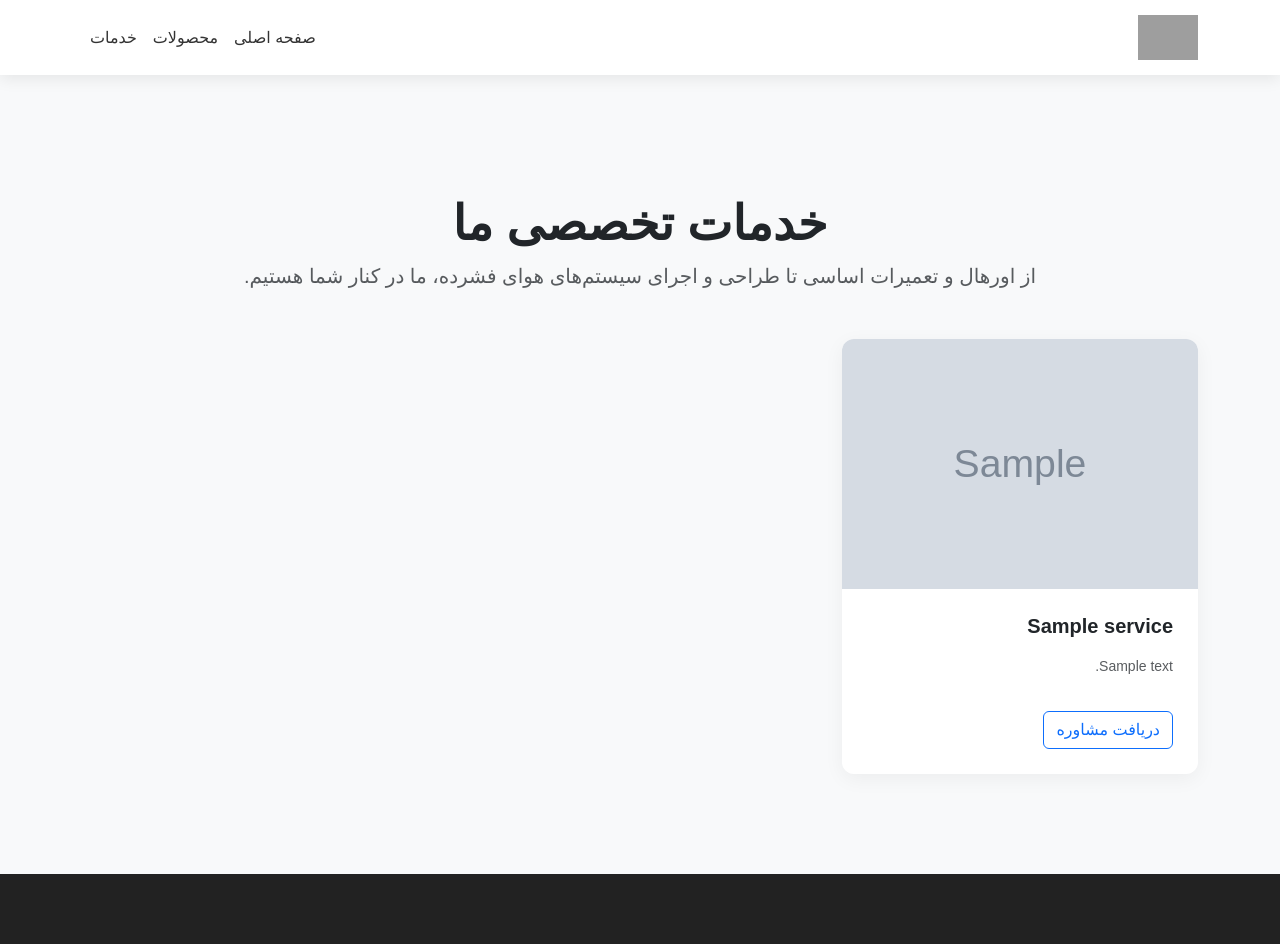
After one commit to SaeidAvani/Pishkar-sanat-website, a Django app: page /services/ in a window 1280 px wide. The commit adds this page. Run offline with Django 5.2, Linux system fonts and the light colour scheme; tables that the repository leaves empty hold one stand-in row (values such as "Sample post"); grey boxes marked "Sample" are stand-in pictures; some web fonts are replaced; grey boxes are pictures that could not be loaded.

Commit message:
Create services page

```diff
--- a/catalog/templates/catalog/home.html
+++ b/catalog/templates/catalog/home.html
@@ -135,7 +135,7 @@
                 <ul class="navbar-nav ms-auto align-items-center">
                     <li class="nav-item"><a class="nav-link" href="{% url 'home' %}">صفحه اصلی</a></li>
                     <li class="nav-item"><a class="nav-link" href="#products">محصولات</a></li>
-                    <li class="nav-item"><a class="nav-link" href="#services">خدمات و تعمیرات</a></li>
+                    <li class="nav-item"><a class="nav-link" href="{% url 'service_list' %}">
                     <li class="nav-item"><a class="nav-link" href="#about">درباره ما</a></li>
                 </ul>
                 <div class="ms-lg-4 mt-3 mt-lg-0">
@@ -208,7 +208,7 @@
             </div>
             <div class="row g-4 justify-content-center">
                 {% for service in services %}
-                <div class="col-md-6 col-lg-4" data-aos="fade-up" data-aos-delay="{{ forloop.counter }}00">
+                <div class="col-md-5 col-lg-3 data-aos="fade-up" data-aos-delay="{{ forloop.counter }}00">
                     <div class="card h-100 p-4 text-center shadow-sm" style="border: none; border-top: 4px solid var(--dadfar-blue);">
                         <div class="card-body">
                             <!-- در اینجا می‌توانید برای هر خدمت یک آیکون متفاوت بگذارید -->
--- /dev/null
+++ b/catalog/templates/catalog/service_list.html
@@ -0,0 +1,104 @@
+{% load static %}
+<!DOCTYPE html>
+<html lang="fa" dir="rtl">
+<head>
+    <meta charset="UTF-8">
+    <meta name="viewport" content="width=device-width, initial-scale=1.0">
+    <title>خدمات تخصصی | دادفر صنعت</title>
+
+    <link rel="stylesheet" href="https://cdn.jsdelivr.net/npm/bootstrap@5.3.0/dist/css/bootstrap.rtl.min.css">
+    <link rel="stylesheet" href="https://cdnjs.cloudflare.com/ajax/libs/font-awesome/6.0.0/css/all.min.css">
+    <link href="https://cdn.jsdelivr.net/gh/rastikerdar/vazir-font@v30.1.0/dist/font-face.css" rel="stylesheet"/>
+    <link href="https://unpkg.com/aos@2.3.1/dist/aos.css" rel="stylesheet">
+
+    <style>
+        /* --- کپی کامل استایل‌های مشابه home.html --- */
+        :root { --dadfar-blue: #2A5699; --dadfar-orange: #F39C12; --light-bg: #f8f9fa; }
+        body { font-family: 'Vazir', sans-serif; background-color: var(--light-bg); }
+
+        .navbar { padding: 10px 0; background-color: #ffffff; box-shadow: 0 4px 15px rgba(0,0,0,0.08); }
+        .navbar-brand img { height: 45px; }
+        .nav-link { color: #333 !important; font-weight: 500; }
+        .nav-link:hover { color: var(--dadfar-blue) !important; }
+
+        /* استایل اختصاصی کارت خدمات */
+        .service-card {
+            background-color: white;
+            border-radius: 12px;
+            overflow: hidden;
+            box-shadow: 0 5px 20px rgba(0,0,0,0.05);
+            transition: transform 0.3s, box-shadow 0.3s;
+            height: 100%;
+        }
+        .service-card:hover {
+            transform: translateY(-8px);
+            box-shadow: 0 15px 30px rgba(42, 86, 153, 0.15);
+        }
+        .service-card img {
+            height: 250px;
+            width: 100%;
+            object-fit: cover;
+        }
+        .service-card .card-body {
+            padding: 25px;
+        }
+
+        /* --- فوتر --- */
+        footer { background-color: #222; color: #bbb; padding-top: 70px; margin-top: 100px; }
+        footer h5 { color: white; } footer a { color: #bbb; text-decoration: none; } footer a:hover { color: var(--dadfar-orange); }
+        .footer-logo { filter: brightness(0) invert(1); height: 60px; margin-bottom: 20px; }
+        .bottom-bar { background-color: #111; padding: 20px 0; margin-top: 50px; font-size: 0.85rem; }
+    </style>
+</head>
+<body>
+
+    <!-- منوی سایت (حالت غیرشفاف برای صفحات داخلی) -->
+    <nav class="navbar navbar-expand-lg sticky-top">
+        <div class="container">
+            <a class="navbar-brand" href="{% url 'home' %}"><img src="{% static 'images/logo.jpg' %}" alt="شرکت دادفر صنعت"></a>
+            <button class="navbar-toggler" type="button" data-bs-toggle="collapse" data-bs-target="#navbarNav"><span class="navbar-toggler-icon"></span></button>
+            <div class="collapse navbar-collapse" id="navbarNav"><ul class="navbar-nav ms-auto"><li class="nav-item"><a class="nav-link" href="{% url 'home' %}">صفحه اصلی</a></li><li class="nav-item"><a class="nav-link" href="{% url 'home' %}#products">محصولات</a></li><li class="nav-item"><a class="nav-link active" href="{% url 'service_list' %}">خدمات</a></li></ul></div>
+        </div>
+    </nav>
+
+    <!-- محتوای اصلی صفحه خدمات -->
+    <div class="container" style="padding-top: 120px;">
+        <div class="text-center mb-5" data-aos="fade-up">
+            <h1 class="display-5 fw-bolder">خدمات تخصصی ما</h1>
+            <p class="lead text-muted">از اورهال و تعمیرات اساسی تا طراحی و اجرای سیستم‌های هوای فشرده، ما در کنار شما هستیم.</p>
+        </div>
+
+        <div class="row g-4">
+            {% for service in services %}
+            <div class="col-lg-4 col-md-6" data-aos="fade-up" data-aos-delay="{{ forloop.counter }}00">
+                <div class="service-card">
+                    {% if service.image %}
+                        <img src="{{ service.image.url }}" alt="{{ service.title }}">
+                    {% else %}
+                        <div class="bg-light d-flex justify-content-center align-items-center" style="height: 250px;">
+                            <i class="fas fa-tools fa-4x text-muted"></i>
+                        </div>
+                    {% endif %}
+                    <div class="card-body">
+                        <h5 class="card-title fw-bold mb-3">{{ service.title }}</h5>
+                        <p class="card-text text-muted small" style="line-height: 1.8;">{{ service.description|truncatewords:30 }}</p>
+                        <a href="tel:09128639827" class="btn btn-outline-primary mt-3">دریافت مشاوره</a>
+                    </div>
+                </div>
+            </div>
+            {% empty %}
+            <div class="col-12"><div class="alert alert-warning text-center">در حال حاضر خدمتی برای نمایش ثبت نشده است.</div></div>
+            {% endfor %}
+        </div>
+    </div>
+
+    <!-- فوتر کامل (کپی شده از home.html) -->
+    <footer id="about">
+        <!-- ... کد کامل فوتر اینجا قرار می‌گیرد ... -->
+    </footer>
+
+    <script src="https://cdn.jsdelivr.net/npm/bootstrap@5.3.0/dist/js/bootstrap.bundle.min.js"></script>
+    <script src="https://unpkg.com/aos@2.3.1/dist/aos.js"></script>
+    <script>AOS.init({ duration: 800, once: true });</script>
+</body>
+</html>
--- a/catalog/urls.py
+++ b/catalog/urls.py
@@ -4,4 +4,5 @@ from . import views
 urlpatterns = [
     path('', views.home, name='home'),
     path('product/<int:pk>/', views.product_detail, name='product_detail'), # این خط اضافه شد
+    path('services/', views.service_list, name='service_list'),
 ]
--- a/catalog/views.py
+++ b/catalog/views.py
@@ -17,3 +17,12 @@ def home(request):
 def product_detail(request, pk):
     product = get_object_or_404(Product, pk=pk)
     return render(request, 'catalog/product_detail.html', {'product': product})
+def service_list(request):
+    # تمام سرویس‌هایی که فعال هستند را از دیتابیس بگیر
+    services = Service.objects.filter(is_active=True)
+
+    # آن‌ها را برای نمایش به قالب بفرست
+    context = {
+        'services': services
+    }
+    return render(request, 'catalog/service_list.html', context)
```
